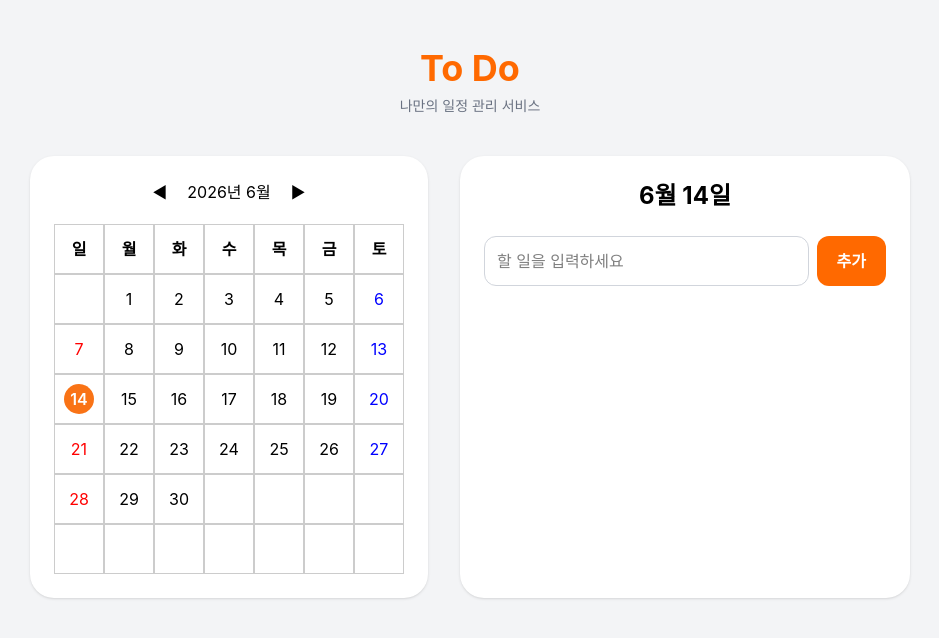
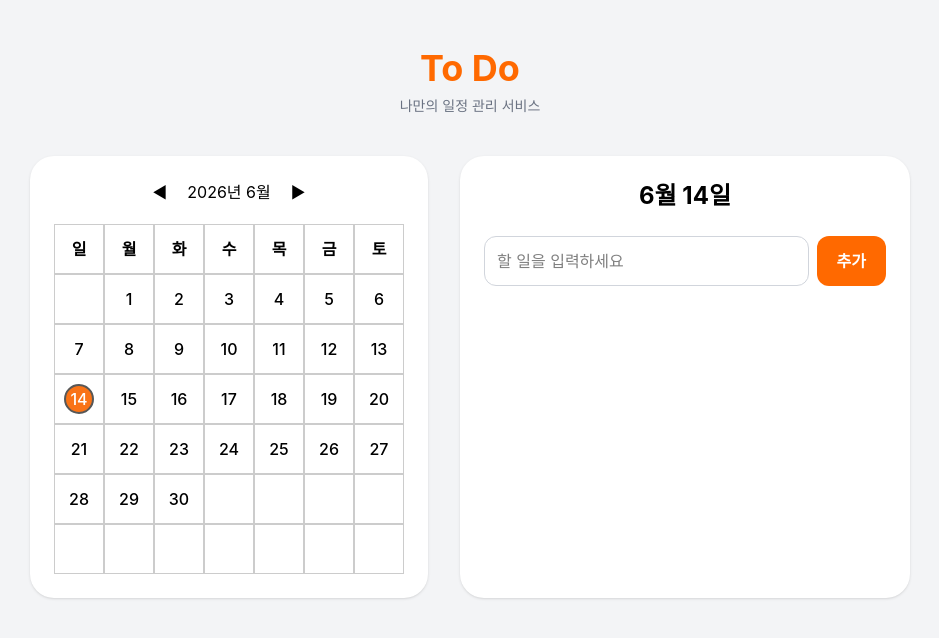
Before and after one commit to o25e/2026-fe-session-plan-project, a React (Vite) app: page /main in a window 1280 px wide. Shown: the top 638 px of the page, without its empty margins (170-1109 px from the left). Built offline with nearby package versions, Linux system fonts and the light colour scheme.

Commit message:
feat: 캘린더 today/selected 날짜 UI 상태 구분

```diff
--- a/src/components/Calendar.jsx
+++ b/src/components/Calendar.jsx
@@ -8,6 +8,8 @@ function Calendar({selectedDate, setSelectedDate, todos}) {
     const month = now.getMonth();
 
     const formatDate = (date) => date.toISOString().split("T")[0];
+
+    const today = new Date();
 
     const firstDay = new Date(year, month, 1).getDay();
     const lastDate = new Date(year, month + 1, 0).getDate();
@@ -33,15 +35,44 @@ function Calendar({selectedDate, setSelectedDate, todos}) {
             selectedDate.getMonth() === month &&
             selectedDate.getDate() === i;
 
+        const isToday =
+            today.getFullYear() === year &&
+            today.getMonth() === month &&
+            today.getDate() === i;
+
         const dateStr = formatDate(new Date(year, month, i));
         const hasTodo = todos.some((todo) => todo.date === dateStr);
 
         days.push(
             <div key={i} className={className}>
                 <div
-                    className={isSelected ? "selected" : ""}
                     onClick={() => setSelectedDate(new Date(year, month, i))}
-                    style={{ position: "relative" }}
+                    style={{
+                        position: "relative",
+                        width: "30px",
+                        height: "30px",
+                        display: "flex",
+                        alignItems: "center",
+                        justifyContent: "center",
+                        borderRadius: "50%",
+                        fontWeight: "500",
+                        cursor: "pointer",
+
+                        // 상태별 UI
+                        backgroundColor: isToday
+                            ? "#f97316"
+                            : "transparent",
+
+                        color: isToday ? "white" : "black",
+
+                        border: isSelected
+                            ? isToday
+                                ? "2px solid #575757"
+                                : "2px solid #575757"
+                            : isToday
+                            ? "2px solid transparent"
+                            : "none",
+                    }}
                 >
                     {i}
 
```
